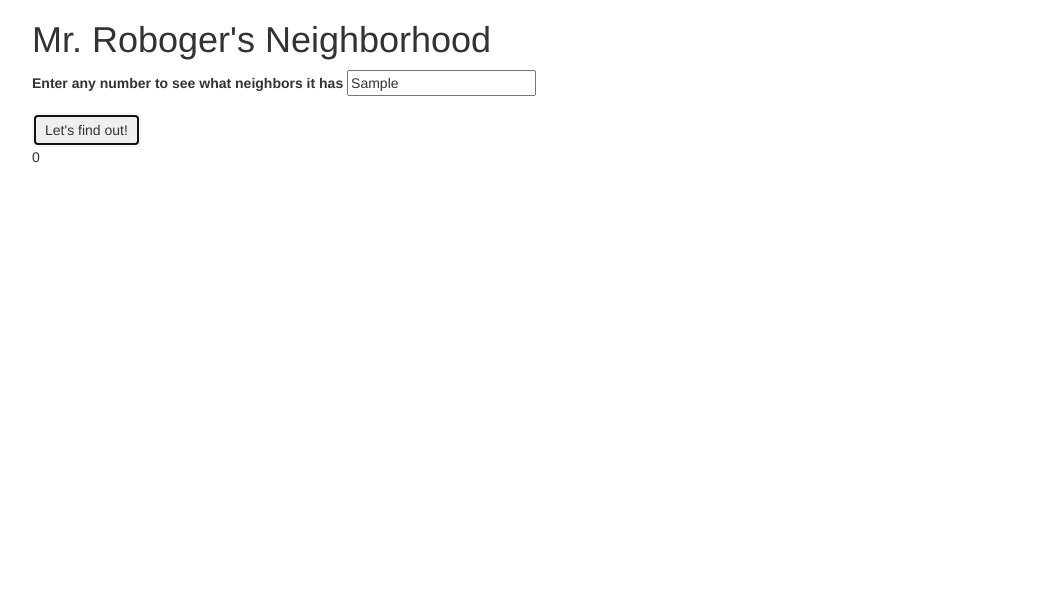
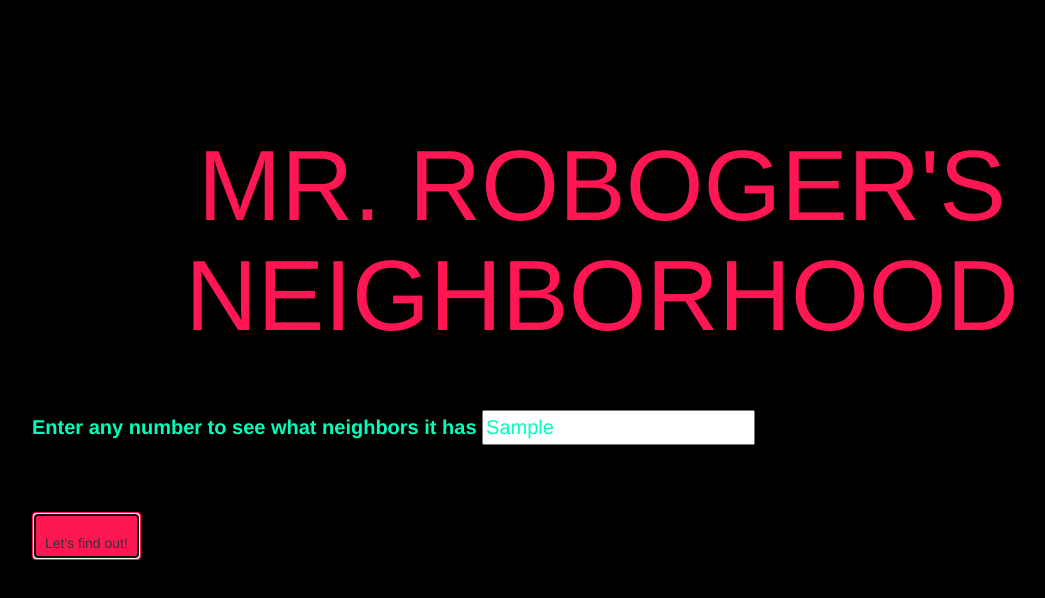
Before and after one commit to tati-it/roboger, a plain HTML site: page index.html in a window 1280 px wide. Both pictures are taken after typing "Sample" into the empty fields and a click on the button "Let's find out!". Shown: the whole page, without its empty margins (38-1083 px from the left). Drawn offline with Linux system fonts and the light colour scheme.

Commit message:
Add styles to html file.

```diff
--- a/css/styles.css
+++ b/css/styles.css
@@ -1,3 +1,32 @@
 #result{
   display: none;
+  margin-top: 50px;
+  padding-top: 20px;
 }
+
+body {
+  background-color: black;
+  color: #00ffbc;
+  font-size: 2em;
+}
+
+.btn {
+  margin-top: 50px;
+  padding-top: 20px;
+  background-color: #ff1754;
+  color: #fff;
+}
+.container {
+  margin-top: 50px;
+  padding-top: 20px;
+}
+
+h1 {
+  text-align: center;
+  text-transform: uppercase;
+  color: #ff1754;
+  font-size: 100px;
+  margin: 50px ;
+  padding: 10px;
+
+}
--- a/js/scripts.js
+++ b/js/scripts.js
@@ -5,12 +5,14 @@ var checkInput = function(myString){
   } else if (myString.includes("2")){
     myNewString="Boop!";
   } else if (myString.includes("1")){
-    myNewString="Beep";
+    myNewString="Beep!";
+  } else if (myString === ""){
+    myNewString="WARNING: PLEASE ENTER ANY NUMBER";
   } else {
 
     var myNumber = parseInt(myString);
-    var myNewString=[0];
-    for (var index = 1; index <= myNumber; index += 1){
+    var myNewString=[];
+    for (var index = 0; index <= myNumber; index += 1){
 
         myNewString.push(index);
     }
```
Also changed, not shown: index.html (+0 -1 lines), 1 other file.
